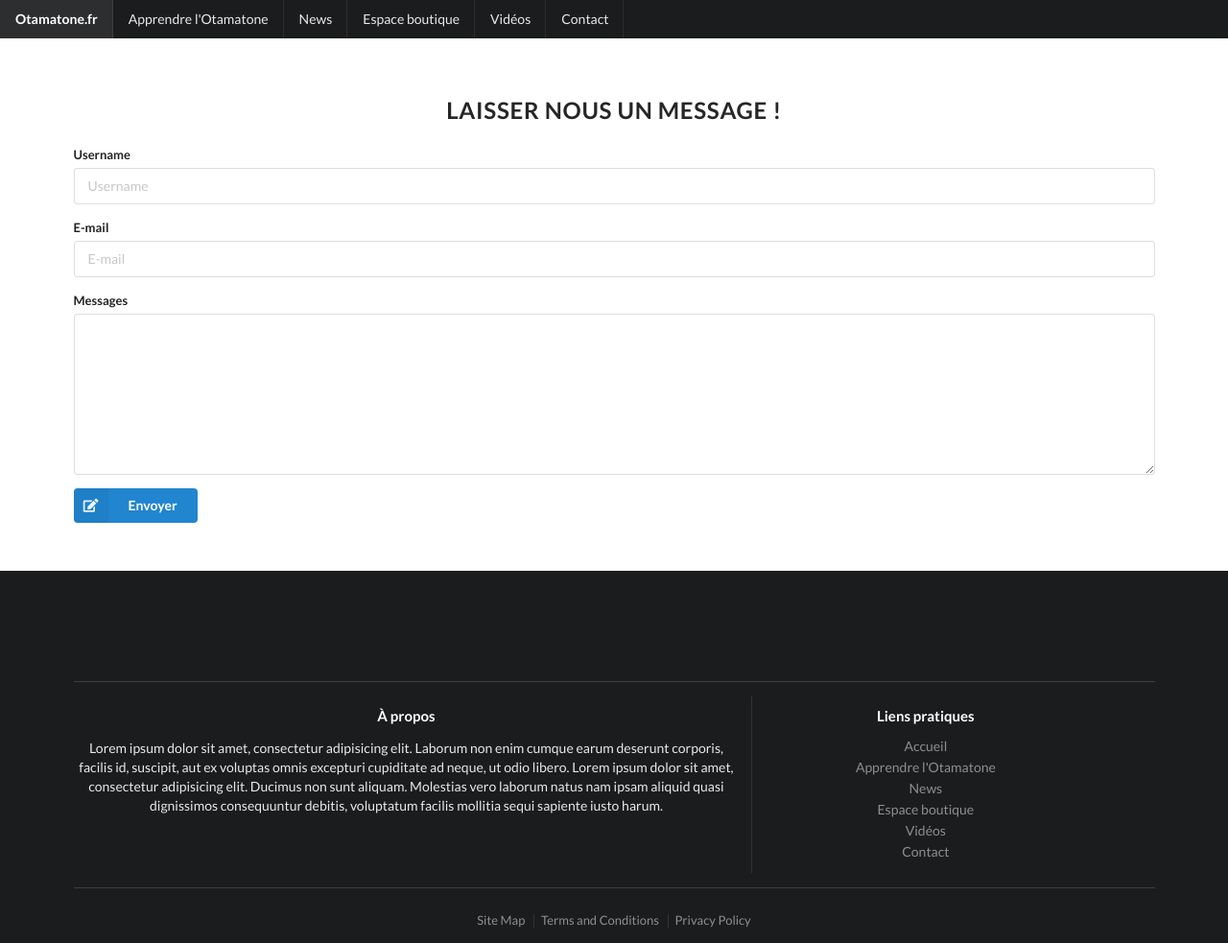
After one commit to jgabriele/otamatone.fr, a Node server app: template views/layouts/contact/contactUs.ejs in a window 1280 px wide. The commit adds this page. Shown: the whole page at 96% size. Run offline with Node 20, Linux system fonts and the light colour scheme; the template is opened without the code that fills it, so the values that code supplies are empty; some libraries are stand-ins or nearby versions.

Commit message:
implement detail-video page + contact page

```diff
--- a/app.js
+++ b/app.js
@@ -3,12 +3,11 @@ let express = require("express")
 let path = require("path")
 let app = express()
 
-// Database Params
+// Database Params & connection
 const MongoClient = require("mongodb").MongoClient
 const url = "mongodb://localhost:27017/otamatone_fr"
 const param = { useNewUrlParser: true }
 const dbName = "otamatone_fr"
-
 let connection = {}
 
 MongoClient.connect(url, param, dbName, (err, db) => {
@@ -32,7 +31,7 @@ app.set("views", path.join(__dirname, "views"))
 app.use("/assets", express.static(path.join(__dirname, "public")))
 
 
-// ROUTING
+// APP ROUTING
 
 
 // LANDING PAGE
@@ -122,8 +121,6 @@ app.get("/apprendre", (request, response) => {
 
 	console.log("Apprendre l'otamatone")
 
-    /*console.log(connection)*/
-
     connection.db(dbName).collection("courses").find().toArray( (err, dataCourses) => {
 
         if (err) throw err
@@ -145,7 +142,7 @@ app.get("/news", (request, response) => {
 
 })
 
-// SHOP
+// SHOP PAGE
 app.get("/shop", (request, response) => {
 
 	console.log("Page shopping")
@@ -181,10 +178,29 @@ app.get("/videos", (request, response) => {
 
 })
 
+// VIDEO DETAIL
+app.get("/detailVideo/:titleVideo", (request, response) => {
+
+    console.log("Détail video")
+
+    connection.db(dbName).collection("videos").findOne( (err, dataVideos) => {
+
+        if (err) throw err
+
+        response.render("layouts/videos/detailVideo", {
+
+            videos: dataVideos
+
+        })
+
+    })
+
+})
+
 // CONTACT PAGE
 app.get("/contact", (request, response) => {
 
-	console.log('Page de contact')
+	response.render("layouts/contact/contactUs")
 
 })
 
--- /dev/null
+++ b/views/layouts/contact/contactUs.ejs
@@ -0,0 +1,36 @@
+<!-- INCLUDE header -->
+<% include ../header %>
+
+<section class="ui container">
+
+	<div class="ui horizontal divider"><h2>Laisser nous un message !</h2></div>
+
+	<form action="/contact" method="post" class="ui form">
+
+
+		<div class="field">
+			<label for="username">Username</label>
+			<input id="username" type="text" placeholder="Username">
+		</div>
+
+		<div class="field">
+			<label for="email">E-mail</label>
+			<input id="email" type="text" placeholder="E-mail">
+		</div>
+
+		<div class="field">
+			<label for="message">Messages</label>
+			<textarea name="message" id="message"></textarea>
+		</div>
+
+		<button type="submit" class="ui blue labeled submit icon button">
+			<i class="icon edit"></i>
+			Envoyer
+		</button>
+
+	</form>
+
+</section>
+
+<!-- INCLUDE footer -->
+<% include ../footer %>
--- a/views/layouts/footer.ejs
+++ b/views/layouts/footer.ejs
@@ -1,6 +1,6 @@
-	<footer class="ui inverted vertical footer segment">
+	<footer id="footerPart" class="ui inverted vertical footer segment">
 
-		<div id="footerPart" class="ui center aligned container">
+		<div  class="ui center aligned container">
 
 			<div class="ui inverted section divider"></div>
 
--- a/views/layouts/header.ejs
+++ b/views/layouts/header.ejs
@@ -14,6 +14,6 @@
 
     	<a href="/videos" class="item">Vidéos</a>
 
-    	<!-- <a href="/contact" class="item">Contact</a> -->
+    	<a href="/contact" class="item">Contact</a>
 
 </header>
--- a/views/layouts/home/accueil.ejs
+++ b/views/layouts/home/accueil.ejs
@@ -14,7 +14,7 @@
 
 			<div class="ui segment">
 
-				<h3 class="ui center aligned header"><%= video.titleVideo %></h3>
+				<h3 class="ui center aligned header"><a href="/detailVideo/<%= video.titleVideo %>"><%= video.titleVideo %></a></h3>
 
 				<div class="iframeContainer"><iframe src="<%= video.video %>" frameborder="0"></iframe></div>
 
```
Also changed, not shown: views/layouts/videos/detailVideo.ejs (added, +36 -0 lines), public/images/moi.jpg (added). Lines whose indentation alone changed are shown as unchanged.
